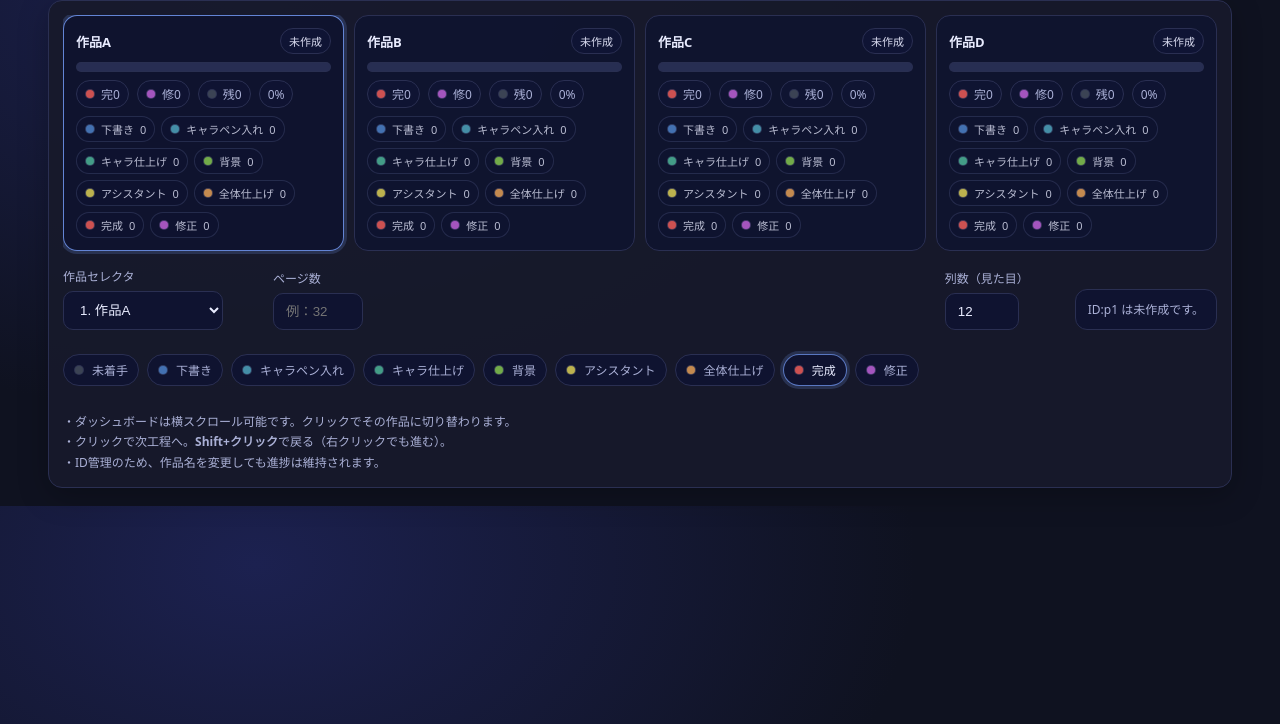
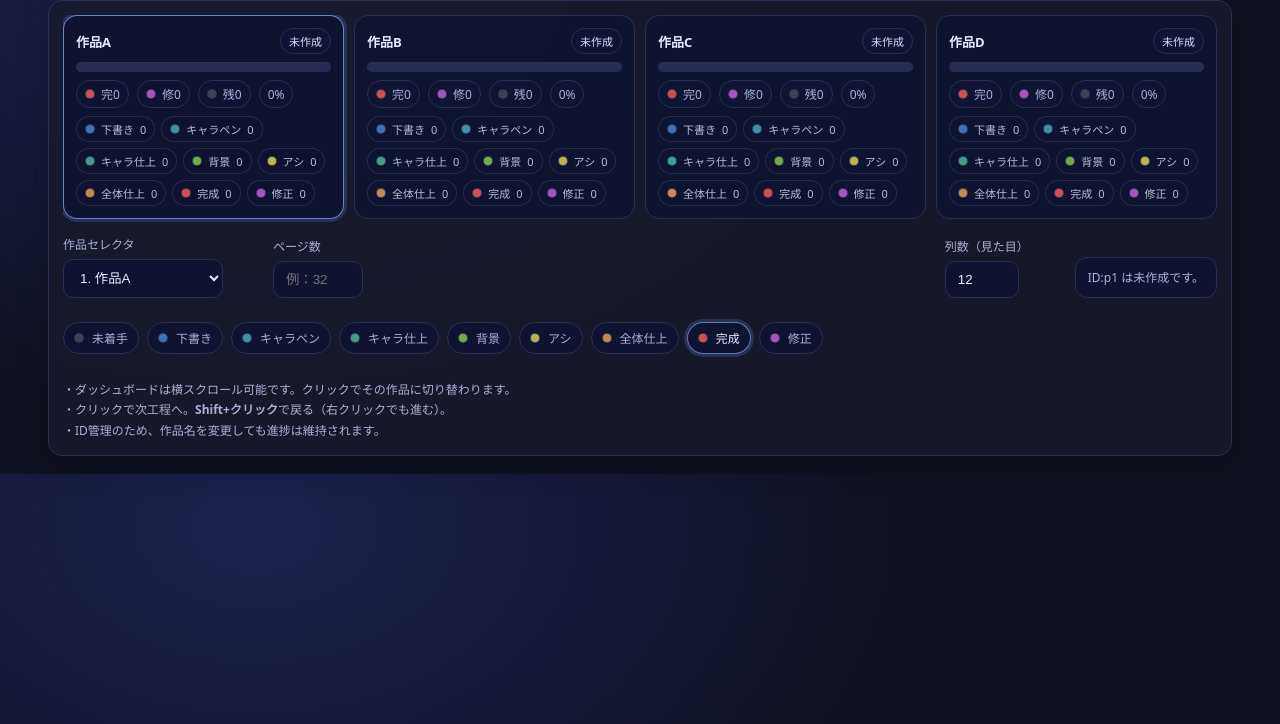
Before and after one commit to gakushirenyo-hash/-, a plain HTML site: page index.html in a window 1280 px wide. Shown: the part 76-800 px from the top of the page. Drawn offline with Linux system fonts and the light colour scheme.

Commit message:
Update index.html

```diff
--- a/index.html
+++ b/index.html
@@ -470,11 +470,11 @@
       const STAGES = [
         { id: 0, name: '未着手', cssVar: '--c0' },
         { id: 1, name: '下書き', cssVar: '--c1' },
-        { id: 2, name: 'キャラペン入れ', cssVar: '--c2' },
-        { id: 3, name: 'キャラ仕上げ', cssVar: '--c3' },
+        { id: 2, name: 'キャラペン', cssVar: '--c2' },
+        { id: 3, name: 'キャラ仕上', cssVar: '--c3' },
         { id: 4, name: '背景', cssVar: '--c4' },
-        { id: 5, name: 'アシスタント', cssVar: '--c5' },
-        { id: 6, name: '全体仕上げ', cssVar: '--c6' },
+        { id: 5, name: 'アシ', cssVar: '--c5' },
+        { id: 6, name: '全体仕上', cssVar: '--c6' },
         { id: 7, name: '完成', cssVar: '--c7' },
         { id: 8, name: '修正', cssVar: '--c8' },
       ];
```
